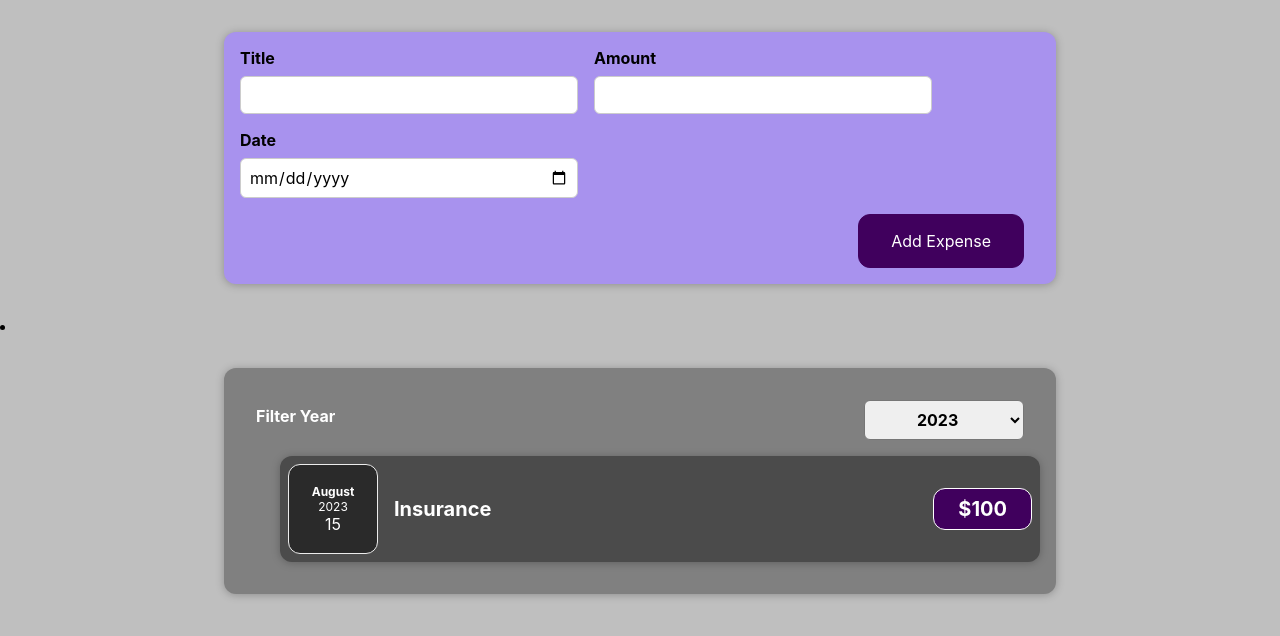
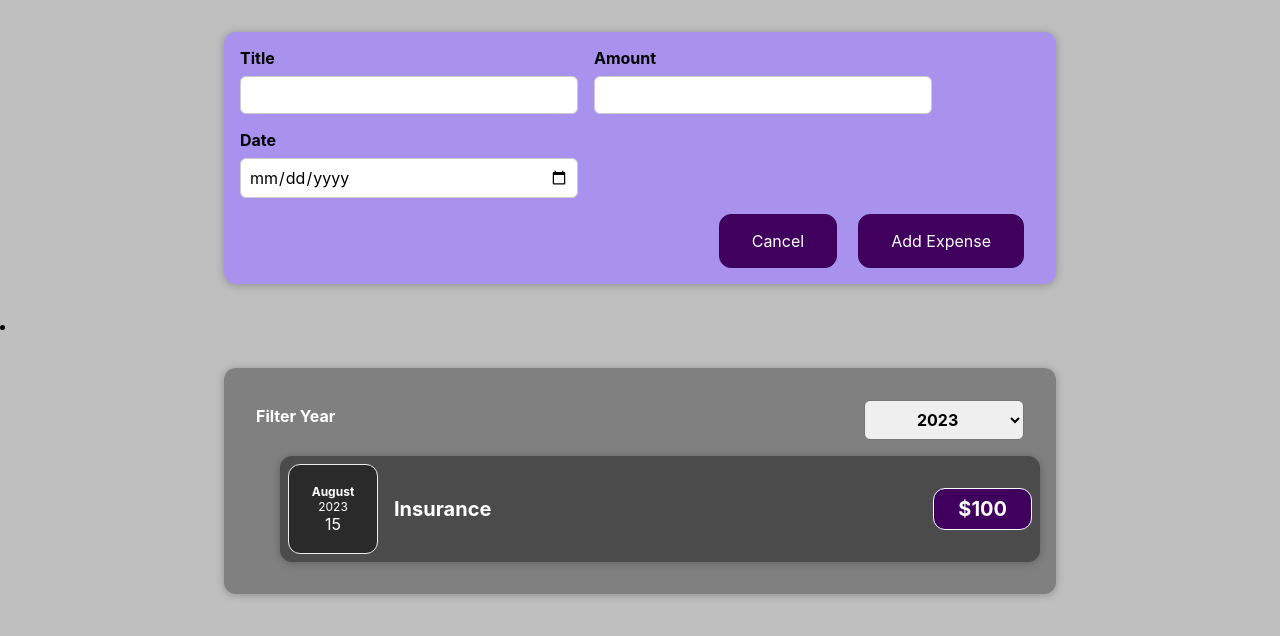
Before and after one commit to ManasB16/Lets-Get-Started-with-React, a React (Create React App) app: page / in a window 1280 px wide. Both pictures are taken after a click on the button "Add Expense". Shown: the top 636 px of the page. Built offline with nearby package versions, Linux system fonts and the light colour scheme.

Commit message:
Challenge - Render Expense Form Conditionally

```diff
--- a/src/components/NewExpense/ExpenseForm.css
+++ b/src/components/NewExpense/ExpenseForm.css
@@ -24,3 +24,9 @@
 .new-expense__actions {
   text-align: right;
 }
+
+.buttons {
+  display: flex;
+  gap: 5px;
+  justify-content: flex-end;
+}
--- a/src/components/NewExpense/ExpenseForm.jsx
+++ b/src/components/NewExpense/ExpenseForm.jsx
@@ -1,5 +1,6 @@
 import React, { useState } from "react";
 import "./ExpenseForm.css";
+import Form from "./Form";
 
 const ExpenseForm = ({ formFunction }) => {
   // const [enteredTitle, setEnteredTitle] = useState("");
@@ -11,6 +12,8 @@ const ExpenseForm = ({ formFunction }) => {
     enteredAmount: "",
     enteredDate: "",
   });
+
+  const [displayForm, setDisplayForm] = useState(false);
 
   function handleTitle(e) {
     // console.log(e.target.value);
@@ -53,45 +56,27 @@ const ExpenseForm = ({ formFunction }) => {
       enteredAmount: "",
       enteredDate: "",
     });
+    setDisplayForm(false);
+  }
+
+  function setDisplayFormTrue() {
+    setDisplayForm(true);
+  }
+  function setDisplayFormFalse() {
+    setDisplayForm(false);
   }
 
   return (
-    <form onSubmit={onSubmit}>
-      <div className="new-expense__controls">
-        <div className="new-expense__control">
-          <label htmlFor="title">Title</label>
-          <input
-            type="text"
-            value={userInput.enteredTitle}
-            id="title"
-            onChange={handleTitle}
-          />
-        </div>
-        <div className="new-expense__control">
-          <label htmlFor="amount">Amount</label>
-          <input
-            type="Number"
-            id="amount"
-            onChange={handleAmount}
-            value={userInput.enteredAmount}
-          />
-        </div>
-        <div className="new-expense__control">
-          <label htmlFor="date">Date</label>
-          <input
-            type="date"
-            min="2023=01-01"
-            max="2024-12-31"
-            id="date"
-            onChange={handleDate}
-            value={userInput.enteredDate}
-          />
-        </div>
-      </div>
-      <div className="new-expense__actions">
-        <button type="submit">Add Expense</button>
-      </div>
-    </form>
+    <Form
+      submitFunc={onSubmit}
+      userInput={userInput}
+      handleTitle={handleTitle}
+      handleAmount={handleAmount}
+      handleDate={handleDate}
+      trueHandler={setDisplayFormTrue}
+      falseHandler={setDisplayFormFalse}
+      displayForm={displayForm}
+    />
   );
 };
 
--- /dev/null
+++ b/src/components/NewExpense/Form.jsx
@@ -0,0 +1,69 @@
+import React from "react";
+import "./ExpenseForm.css";
+
+const Form = ({
+  submitFunc,
+  userInput,
+  handleTitle,
+  handleAmount,
+  handleDate,
+  trueHandler,
+  falseHandler,
+  displayForm,
+}) => {
+  if (!displayForm) {
+    return (
+      <div className="buttons">
+        <div className="new-expense__actions">
+          <button onClick={trueHandler}>Add Expense</button>
+        </div>
+      </div>
+    );
+  }
+
+  return (
+    <form onSubmit={submitFunc}>
+      <div className="new-expense__controls">
+        <div className="new-expense__control">
+          <label htmlFor="title">Title</label>
+          <input
+            type="text"
+            value={userInput.enteredTitle}
+            id="title"
+            onChange={handleTitle}
+          />
+        </div>
+        <div className="new-expense__control">
+          <label htmlFor="amount">Amount</label>
+          <input
+            type="Number"
+            id="amount"
+            onChange={handleAmount}
+            value={userInput.enteredAmount}
+          />
+        </div>
+        <div className="new-expense__control">
+          <label htmlFor="date">Date</label>
+          <input
+            type="date"
+            min="2023=01-01"
+            max="2024-12-31"
+            id="date"
+            onChange={handleDate}
+            value={userInput.enteredDate}
+          />
+        </div>
+      </div>
+      <div className="buttons">
+        <div className="new-expense__actions">
+          <button onClick={falseHandler}>Cancel</button>
+        </div>
+        <div className="new-expense__actions">
+          <button type="submit">Add Expense</button>
+        </div>
+      </div>
+    </form>
+  );
+};
+
+export default Form;
```
